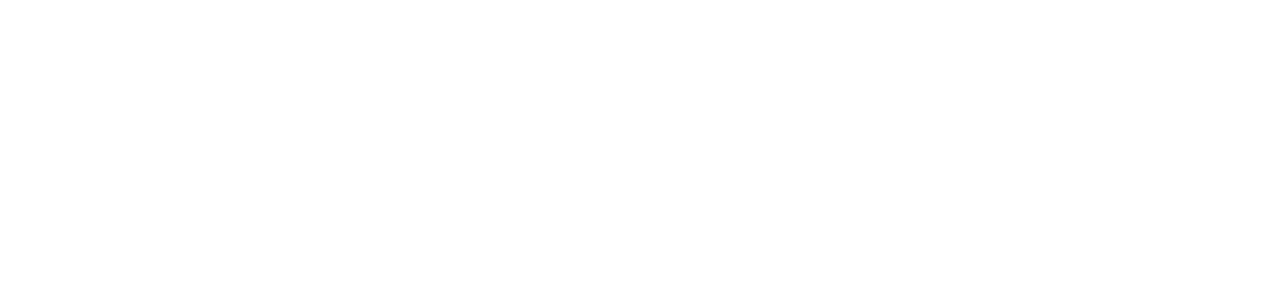
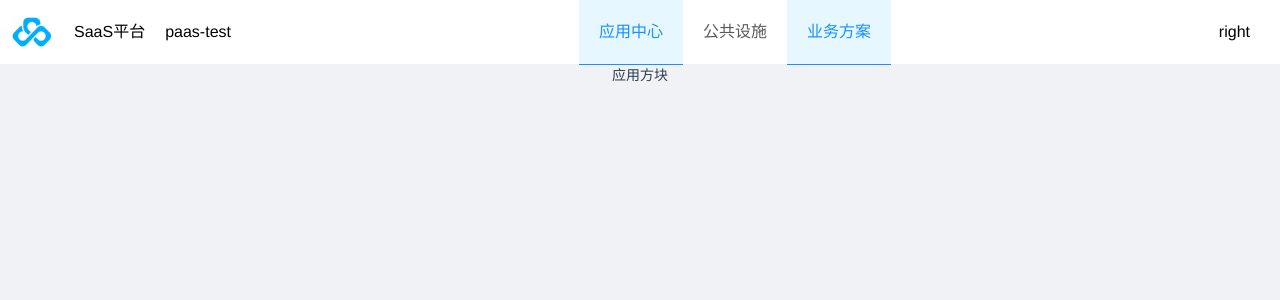
Before and after one commit to dlf9412/Vue3.0-Node, a Vue app in the folder vue-ts/: page /home/application in a window 1280 px wide. Before the commit this address had no page. Shown: the top 300 px of the page. Built offline with nearby package versions, Linux system fonts and the light colour scheme; no server answers.

Commit message:
feat(页面调整):

```diff
--- /dev/null
+++ b/vue-ts/src/components/header.vue
@@ -0,0 +1,66 @@
+<template>
+  <div class="common-header">
+    <slot name="headerLeft">
+    </slot>
+    <div class="headerMiddle">
+      <span v-for="(item,index) in props.tagRoute" :key="index" :class="{'ischecked':pathCheck(item.path)}" @click="goto(item.path)">
+      {{item.name}}
+    </span>
+    </div>
+    <div>right</div>
+  </div>
+</template>
+<script setup lang='ts'>
+import {defineProps, onMounted} from 'vue'
+import {useRoute,useRouter} from 'vue-router'
+
+const route=useRoute()
+const router=useRouter()
+const props=defineProps({
+  tagRoute:{
+    type:Array,
+    default:[]
+  }
+})
+
+function pathCheck(path){
+  return path.includes(route.path)
+}
+function goto(path){
+   router.push({
+     path:path
+   })
+}
+
+onMounted(()=>{
+  console.log(props.tagRoute)
+})
+
+
+
+
+</script>
+<style lang="less">
+@import '@/common/css/index.less';
+  .common-header{
+    .displayFlex(space-between);
+    height: 100%;
+    font-size: 16px;
+    .headerMiddle{
+      .displayFlex(space-between);
+      span{
+        display: inline-block;
+        height: 100%;
+        padding: 0 20px;
+        vertical-align: middle;
+        cursor: pointer;
+        color: rgba(0,0,0,.65);
+      }
+      .ischecked{
+        border-bottom: .05333rem solid #1890ff;
+        color: #1890ff;
+        background: #e6f7ff;
+      }
+    }
+  }
+</style>
--- /dev/null
+++ b/vue-ts/src/router/app/index.ts
@@ -0,0 +1,2 @@
+import { RouteRecordRaw } from "vue-router"
+export const app:Array<RouteRecordRaw>=[]
--- /dev/null
+++ b/vue-ts/src/router/home/commomOption.ts
@@ -0,0 +1,7 @@
+import {RouteRecordRaw} from 'vue-router'
+
+export const commonOption:Array<RouteRecordRaw>=[{
+  path:'/home/commonOption',
+  name:'commonOption',
+  component:()=>import('@/view/commonOption/index.vue')
+}]
--- /dev/null
+++ b/vue-ts/src/router/home/index.ts
@@ -0,0 +1,17 @@
+import {RouteRecordRaw} from 'vue-router'
+import {commonOption} from './commomOption'
+
+
+export const home:Array<RouteRecordRaw>=[{
+  path:'/',
+  name:'Home',
+  component:()=>import('@/view/Home/index.vue'),
+  redirect:'/home/application',
+  children:[{
+    path:'/home/application',
+    name:'application',
+    component:()=>import('@/view/Home/application.vue'),
+  },
+  ...commonOption
+]
+}]
--- a/vue-ts/src/router/index.ts
+++ b/vue-ts/src/router/index.ts
@@ -1,12 +1,11 @@
 import {createRouter,createWebHistory,RouteRecordRaw,Router} from 'vue-router'
+import {home} from './home/index'
 
 // 定义一些路由
 // 每个路由都需要映射到一个组件。
-const routes:Array<RouteRecordRaw>=[{
-  path:'/',
-  name:'Home',
-  component:()=>import('@/view/Home/index.vue')
-},{
+const routes:Array<RouteRecordRaw>=[
+  ...home,
+  {
   path:'/app',
   name:'App',
   component:()=>import('@/view/App/index.vue')
--- /dev/null
+++ b/vue-ts/src/view/Home/application.vue
@@ -0,0 +1,8 @@
+<template>
+  <div>
+    应用方块
+  </div>
+</template>
+<script setup lang='ts'>
+
+</script>
--- /dev/null
+++ b/vue-ts/src/view/Home/common/config.ts
@@ -0,0 +1,12 @@
+import {HeaderTag} from './type'
+//
+export const headerRoute:Array<HeaderTag>=[{
+  name:'应用中心',
+  path:'/home/application'
+},{
+  name:'公共设施',
+  path:'/home/commonOption'
+},{
+  name:'业务方案',
+  path:'/home/application'
+}]
--- /dev/null
+++ b/vue-ts/src/view/Home/common/type.ts
@@ -0,0 +1,4 @@
+export interface HeaderTag{
+  name:String,
+  path:String
+}
--- a/vue-ts/src/view/Home/header.vue
+++ /dev/null
@@ -1,26 +0,0 @@
-<template>
-  <div class="common-header">
-    <slot>
-    </slot>
-    <div>middle</div>
-    <div>right</div>
-  </div>
-</template>
-<script setup lang='ts'>
-import {defineProps} from 'vue'
-const props=defineProps({
-  tagRoute:{
-    type:Array,
-    default:[]
-  }
-})
-
-
-</script>
-<style lang="less">
-@import '@/common/css/index.less';
-  .common-header{
-    .displayFlex(space-between);
-
-  }
-</style>
--- a/vue-ts/src/view/Home/index.vue
+++ b/vue-ts/src/view/Home/index.vue
@@ -1,20 +1,22 @@
 <template>
   <div class="home-index">
     <Layout>
-      <!--  -->
+      <!-- 头部 -->
       <LayoutHeader>
-        <Header >
-          <template v-slot>
+        <Header :tagRoute='headerRoute'>
+          <template v-slot:headerLeft>
              <div class="main-header-left">
                 <div id="menu-logo"></div>
                 <div class="menu-saas">{{saasConfig.title}}</div>
-                <div>{{company.name}}</div>
+                <div>{{saasConfig.name}}</div>
              </div>
           </template>
         </Header>
       </LayoutHeader>
-      <!--  -->
-      <LayoutContent>Content</LayoutContent>
+      <!-- 内容区域 -->
+      <LayoutContent>
+        <router-view></router-view>
+      </LayoutContent>
     </Layout>
   </div>
 </template>
@@ -22,16 +24,15 @@
 import axios from 'axios'
 import {useRouter} from 'vue-router'
 import {Layout,LayoutHeader,LayoutContent} from 'ant-design-vue'
-import Header from './header.vue'
+import Header from '../../components/header.vue'
 import { onMounted, reactive } from '@vue/runtime-core'
+import {headerRoute} from './common/config'
 const router=useRouter()
 
 const saasConfig=reactive({
     title:'SaaS平台',
-    url:''
-  })
-const company=reactive({
-    name:'tony'
+    url:'',
+    name:'paas-test'
   })
 
 const routeClick=()=>{
@@ -42,7 +43,6 @@
   console.log(res)
 })
 onMounted(()=>{
-  // console.log(1111)
 })
 
 
--- /dev/null
+++ b/vue-ts/src/view/commonOption/index.vue
@@ -0,0 +1,5 @@
+<template>
+  <div>
+    公共设施
+  </div>
+</template>
```
Also changed, not shown: vue-ts/src/common/declare/header-tag.d.ts (added).
